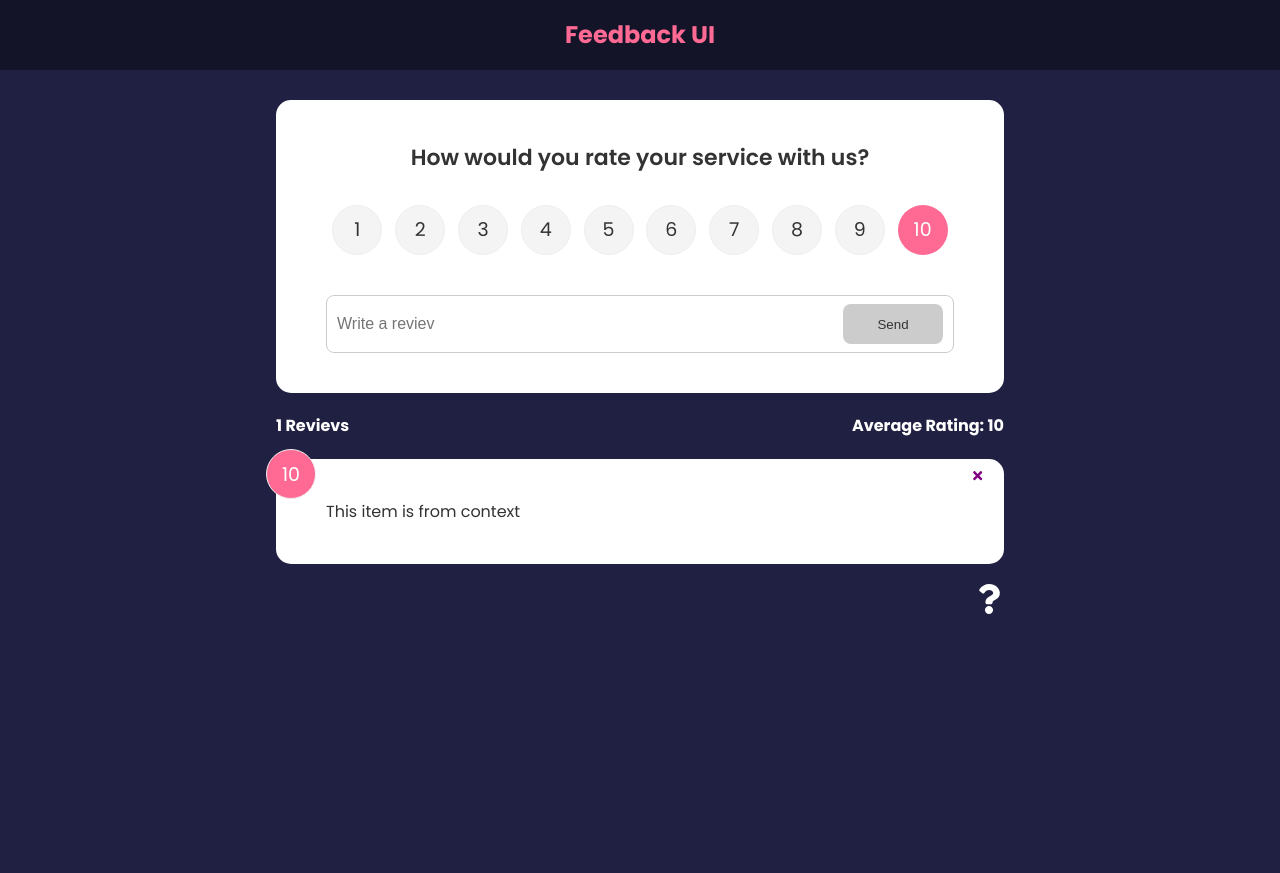
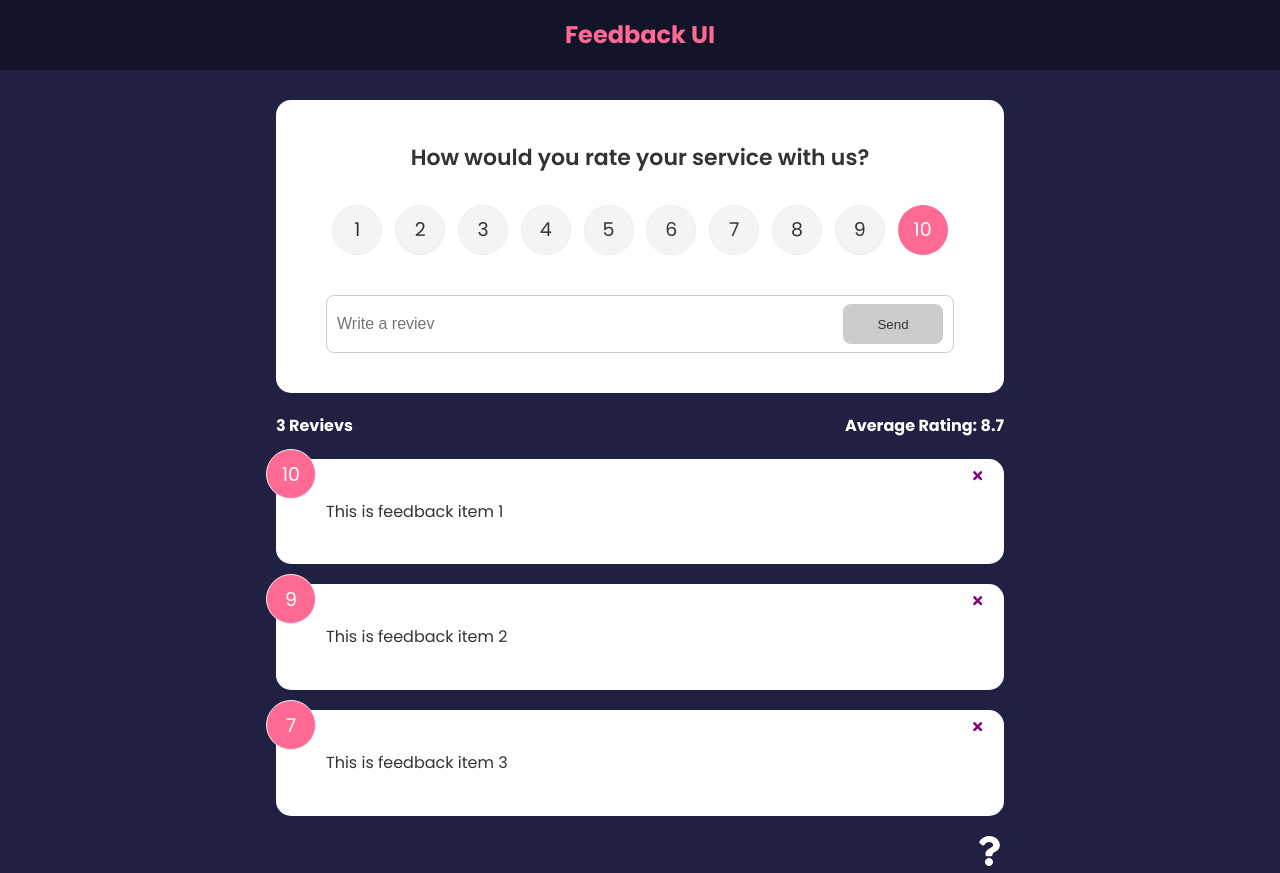
Before and after one commit to doniurek/feedback-ui, a React (Create React App) app: page / in a window 1280 px wide. Before the commit the page ends 800 px from the top, so only its background shows below. Built offline with nearby package versions, Linux system fonts and the light colour scheme.

Commit message:
Moving Functions To Context

```diff
--- a/src/App.js
+++ b/src/App.js
@@ -1,9 +1,6 @@
-import { v4 as uuidv4 } from "uuid" //generates uniqe id
 import { BrowserRouter as Router, Route, Routes } from "react-router-dom"
-import { useState } from "react"
 import Header from "./components/Header"
 import FeedbackList from "./components/FeedbackList"
-import FeedbackData from "./components/data/FeedbackData"
 import FeedbackStats from "./components/FeedbackStats"
 import FeedbackForm from "./components/FeedbackForm"
 import AboutIconLink from "./components/AboutIconLink"
@@ -11,20 +8,6 @@
 import { FeedbackProvider } from "./components/context/FeedbackContext"
 
 function App() {
-  const [feedback, setFeedback] = useState(FeedbackData)
-
-  const addFeedback = (newFeedback) => {
-    newFeedback.id = uuidv4()
-    setFeedback([newFeedback,...feedback])
-  }
-
-  const deleteFeedback = (id) => {
-    if(window.confirm("Are you sure you want to delete?")) {
-      // return a new array without an element with passed id
-      setFeedback(feedback.filter((item) => item.id !== id))
-    }
-  }
-
   return (
     <FeedbackProvider>
       <Router>
@@ -33,9 +16,9 @@
           <Routes>
             <Route exact path="/" element={
               <>
-                <FeedbackForm handleAdd={addFeedback} />
+                <FeedbackForm />
                 <FeedbackStats />
-                <FeedbackList feedback={feedback} handleDelete={deleteFeedback} />
+                <FeedbackList />
               </>
             }
             ></Route>
--- a/src/components/FeedbackForm.jsx
+++ b/src/components/FeedbackForm.jsx
@@ -1,13 +1,16 @@
-import { useState } from "react"
+import { useState, useContext } from "react"
 import RatingSelect from "./RatingSelect"
 import Card from "./shared/Card"
 import Button from "./shared/Button"
+import FeedbackContext from "./context/FeedbackContext"
 
-function FeedbackForm({handleAdd}) {
+function FeedbackForm() {
   const [text, setText] = useState("")
   const [rating, setRating] = useState(10)
   const [btnDisabled, setBtnDisabled] = useState(true)
   const [message, setMessage] = useState("")
+
+  const {addFeedback} = useContext(FeedbackContext)
 
   const handleTextChange = (event) => {
     if(text === "") {
@@ -33,7 +36,7 @@
         rating
       }
 
-      handleAdd(newFeedback)
+      addFeedback(newFeedback)
 
       setText('')
     }
--- a/src/components/FeedbackItem.jsx
+++ b/src/components/FeedbackItem.jsx
@@ -1,12 +1,16 @@
 import { FaTimes } from "react-icons/fa"
+import { useContext } from "react"
 import PropTypes from "prop-types"
 import Card from "./shared/Card"
+import FeedbackContext from "./context/FeedbackContext"
 
-function FeedbackItem({ item, handleDelete }) {
+function FeedbackItem({ item }) {
+  const {deleteFeedback} = useContext(FeedbackContext)
+
   return (
     <Card>
       <div className="num-display">{item.rating}</div>
-      <button onClick={() => handleDelete(item.id)} className="close">
+      <button onClick={() => deleteFeedback(item.id)} className="close">
         <FaTimes color="purple"/>
       </button>
       <div className="text-display">{item.text}</div>
--- a/src/components/FeedbackList.jsx
+++ b/src/components/FeedbackList.jsx
@@ -3,7 +3,7 @@
 import FeedbackItem from "./FeedbackItem"
 import FeedbackContext from "./context/FeedbackContext"
 
-function FeedbackList({ handleDelete }) {
+function FeedbackList() {
   const {feedback} = useContext(FeedbackContext)
 
   if(!feedback || feedback.length === 0) {
@@ -23,7 +23,6 @@
             <FeedbackItem
               key={item.id}
               item={item}
-              handleDelete={handleDelete}
             />
           </motion.div>
         ))}
--- a/src/components/context/FeedbackContext.js
+++ b/src/components/context/FeedbackContext.js
@@ -1,3 +1,4 @@
+import { v4 as uuidv4 } from "uuid" //generates uniqe id
 import { createContext, useState } from "react"
 
 const FeedbackContext = createContext()
@@ -6,14 +7,38 @@
   const [feedback, setFeedback] = useState([
     {
       id: 1,
-      text: "This item is from context",
+      text: "This is feedback item 1",
       rating: 10
+    },
+    {
+      id: 2,
+      text: "This is feedback item 2",
+      rating: 9
+    },
+    {
+      id: 3,
+      text: "This is feedback item 3",
+      rating: 7
     }
   ])
 
+  const addFeedback = (newFeedback) => {
+    newFeedback.id = uuidv4()
+    setFeedback([newFeedback,...feedback])
+  }
+
+  const deleteFeedback = (id) => {
+    if(window.confirm("Are you sure you want to delete?")) {
+      // return a new array without an element with passed id
+      setFeedback(feedback.filter((item) => item.id !== id))
+    }
+  }
+
   return <FeedbackContext.Provider
     value={{
-    feedback
+    feedback,
+    deleteFeedback,
+    addFeedback
   }}>
     {children}
   </FeedbackContext.Provider>
```
